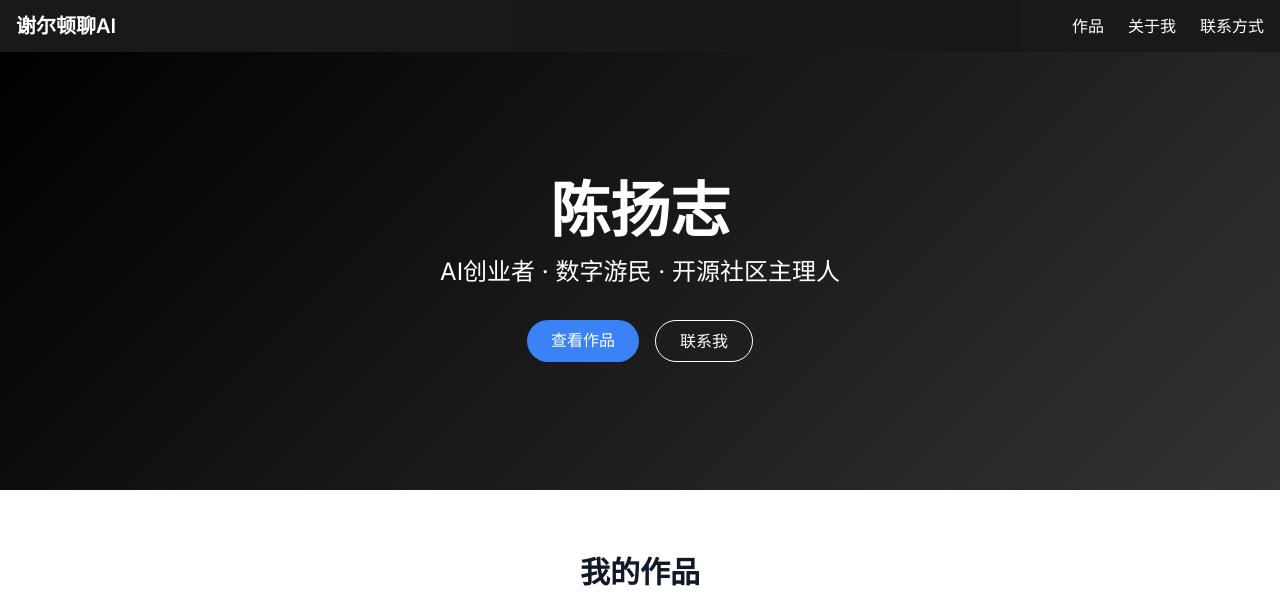
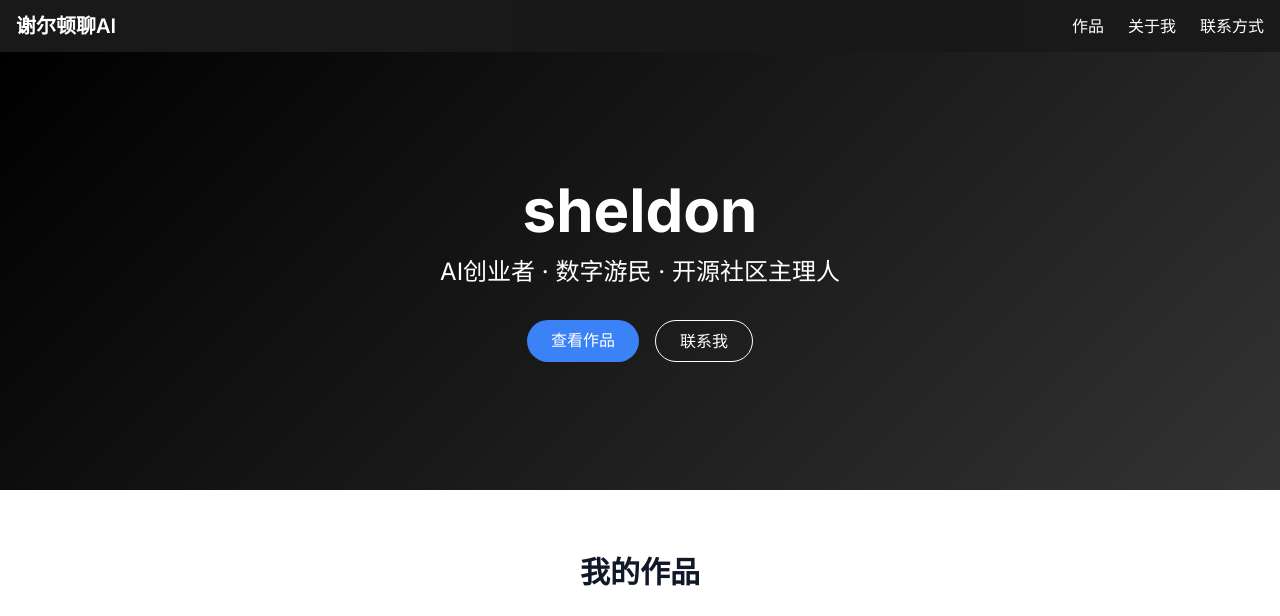
Before and after one commit to Sheldon460/Sheldon460.github.io, a plain HTML site: page index.html in a window 1280 px wide. Shown: the top 616 px of the page. Drawn offline with nearby package versions, Linux system fonts and the light colour scheme.

Commit message:
Update index.html

```diff
--- a/index.html
+++ b/index.html
@@ -3,7 +3,7 @@
 <head>
     <meta charset="UTF-8">
     <meta name="viewport" content="width=device-width, initial-scale=1.0">
-    <title>陈扬志 | AI创业者</title>
+    <title>sheldon | AI创业者</title>
     <!-- Tailwind CSS -->
     <script src="https://cdn.tailwindcss.com"></script>
     <!-- Font Awesome -->
@@ -58,7 +58,7 @@
     <!-- 英雄区域 -->
     <section class="hero-section text-white py-20 md:py-32">
         <div class="container mx-auto px-4 text-center">
-            <h1 class="text-4xl md:text-6xl font-bold mb-4">陈扬志</h1>
+            <h1 class="text-4xl md:text-6xl font-bold mb-4">sheldon</h1>
             <p class="text-xl md:text-2xl mb-8">AI创业者 · 数字游民 · 开源社区主理人</p>
             <div class="flex justify-center space-x-4">
                 <a href="#works" class="bg-blue-500 hover:bg-blue-600 text-white px-6 py-2 rounded-full transition">查看作品</a>
```
